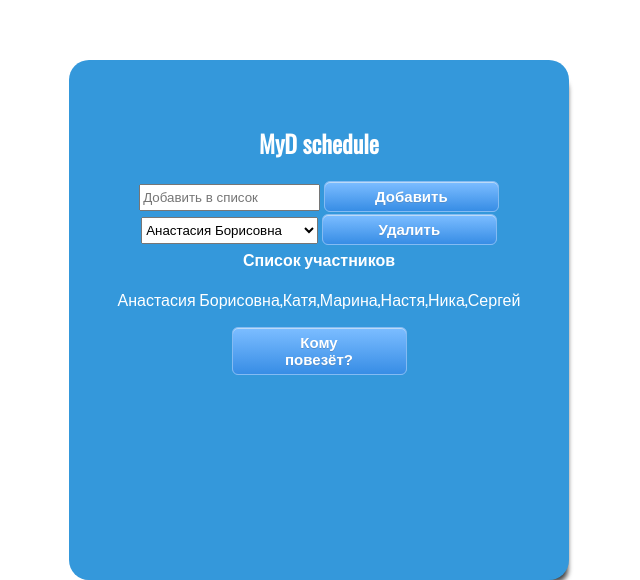
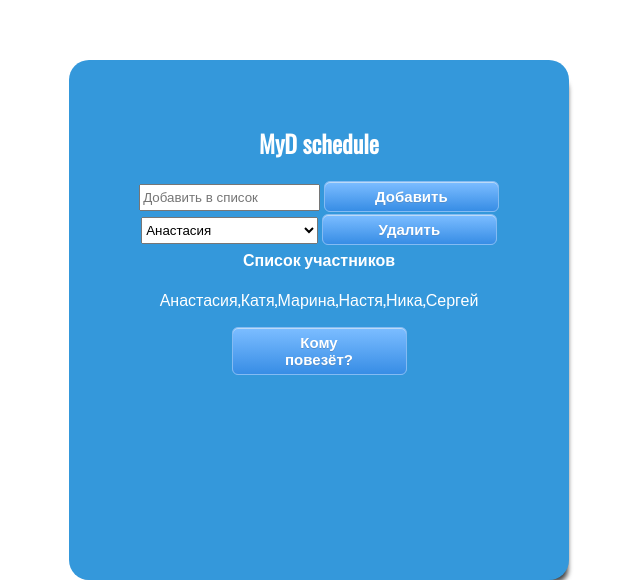
Before and after one commit to sergey-zavadsky/web, a plain HTML site: page index.html in a window 1280 px wide. Shown: the part 232-812 px from the top of the page, without its empty margins (321-961 px from the left). Drawn offline with nearby package versions, Linux system fonts and the light colour scheme.

Commit message:
Revert "upd"
This reverts commit c19c23da400fa3c586cdf613f816b21dbe0a2d31.

```diff
--- a/index.html
+++ b/index.html
@@ -16,7 +16,7 @@
 <div class="dPadding">
 <select id="dynamic-select">
     <option disabled value = "-1">Выбрать из списка</option>
-	<option   selected value="1">Анастасия Борисовна</option>
+	<option   selected value="1">Анастасия</option>
 	<option   value="2">Катя</option>
 	<option   value="3">Марина</option>
 	<option   value="4">Настя</option>
--- a/js/js.js
+++ b/js/js.js
@@ -1,4 +1,4 @@
-let list = ['Катя', 'Анастасия Борисовна', 'Ника', 'Настя', 'Марина', 'Сергей'];
+let list = ['Катя', 'Анастасия', 'Ника', 'Настя', 'Марина', 'Сергей'];
 document.getElementById("test").innerHTML = list.sort();
 
 
```
